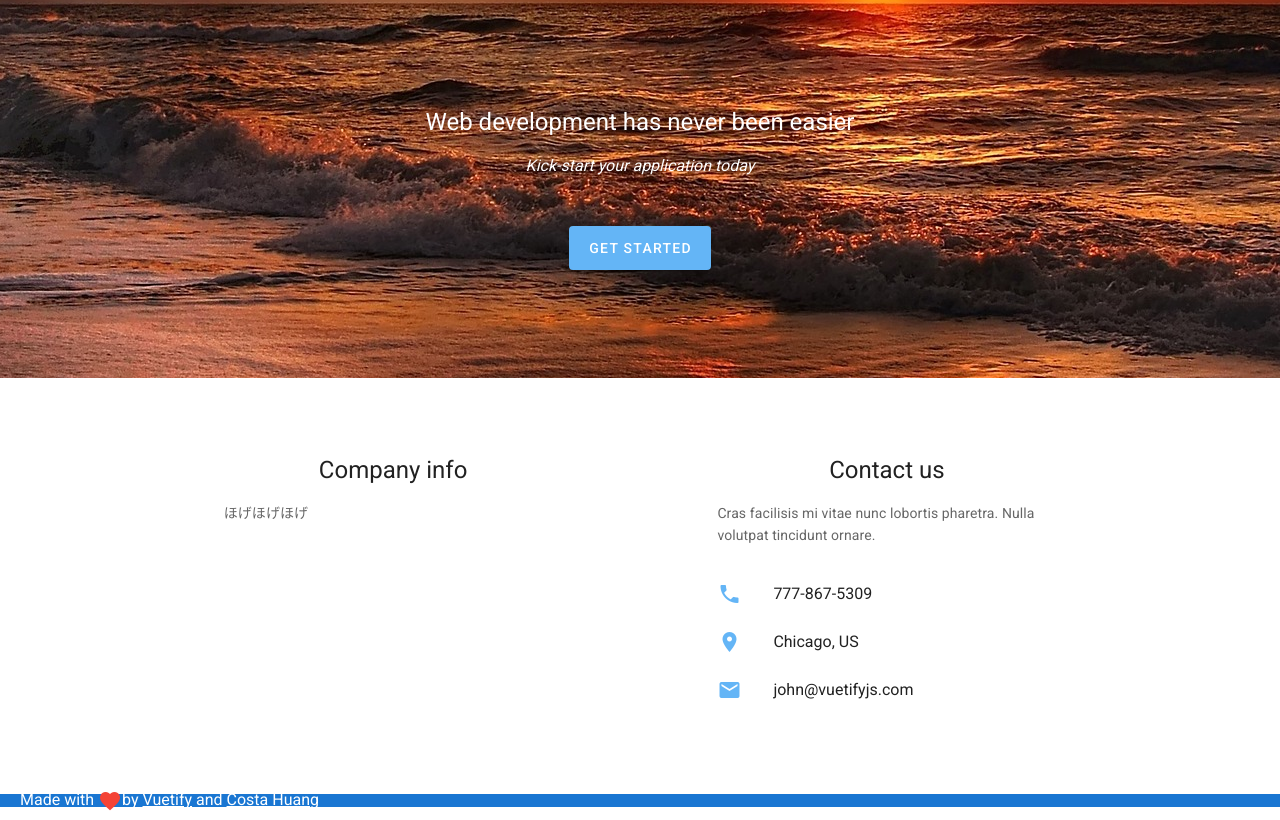
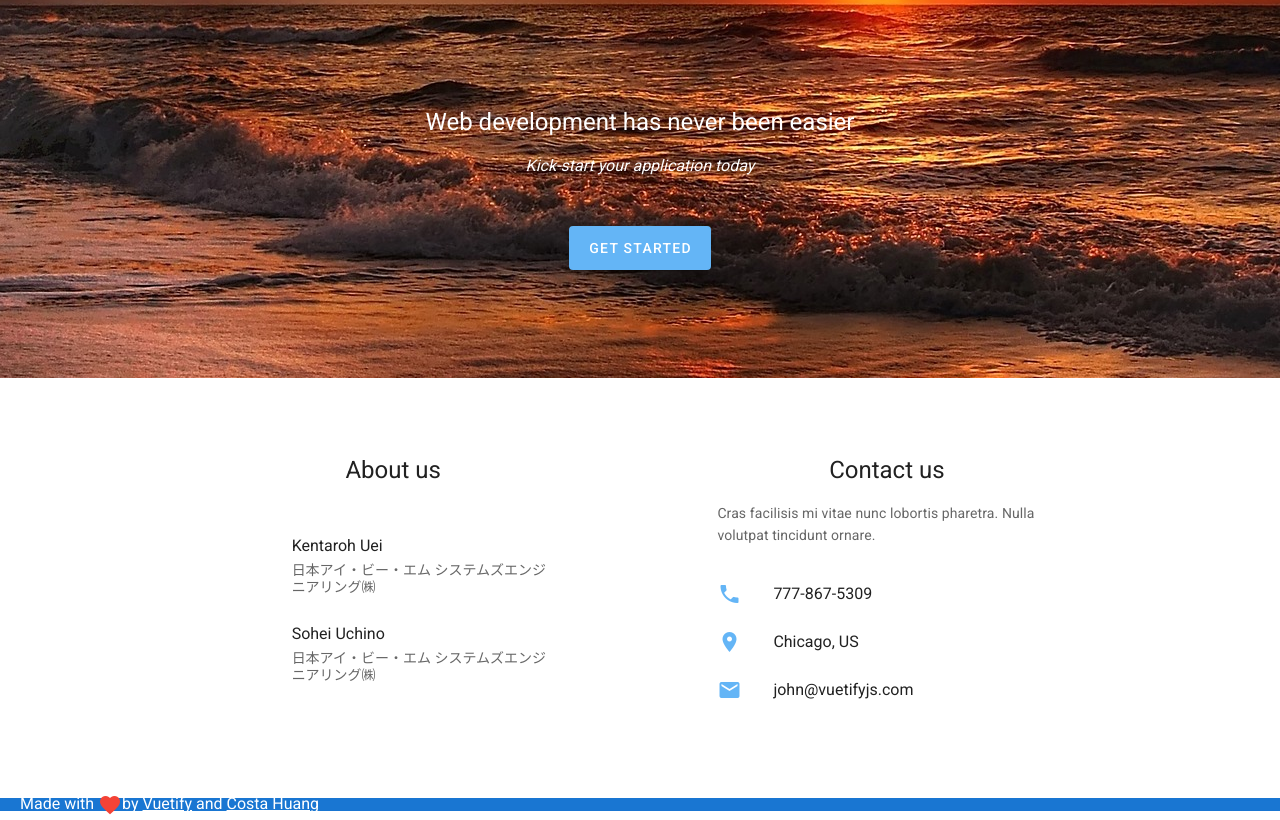
Before and after one commit to innovatty-home/top, a Vue app: page / in a window 1280 px wide. Shown: the part 1314-2134 px from the top of the page. Built offline with nearby package versions, Linux system fonts and the light colour scheme.

Commit message:
運営リスト作成

```diff
--- a/src/components/AboutUs.vue
+++ b/src/components/AboutUs.vue
@@ -2,9 +2,79 @@
   <v-flex xs12 sm4>
     <v-card flat class="transparent">
       <v-card-title primary-title class="layout justify-center">
-        <div class="headline">Company info</div>
+        <div class="headline">About us</div>
       </v-card-title>
-      <v-card-text>ほげほげほげ</v-card-text>
+      <v-flex xs12 sm12>
+        <v-card
+          flat
+          max-width="650"
+          max-height="200"
+          class="mx-auto"
+          style="overflow: scroll"
+        >
+          <v-list three-line>
+            <template v-for="item in items">
+              <v-list-item :key="item.name">
+                <v-list-item-avatar>
+                  <v-img :src="item.avatar"></v-img>
+                </v-list-item-avatar>
+
+                <v-list-item-content>
+                  <v-list-item-title v-html="item.name"></v-list-item-title>
+                  <v-list-item-subtitle
+                    v-html="item.company"
+                  ></v-list-item-subtitle>
+                </v-list-item-content>
+              </v-list-item>
+            </template>
+          </v-list>
+        </v-card>
+      </v-flex>
     </v-card>
   </v-flex>
 </template>
+
+<script>
+export default {
+  data: () => ({
+    items: [
+      {
+        avatar: require('@/assets/profile/uei.png'),
+        name: 'Kentaroh Uei',
+        company: '日本アイ・ビー・エム システムズエンジニアリング㈱'
+      },
+      {
+        avatar: require('@/assets/profile/uchino.png'),
+        name: 'Sohei Uchino',
+        company: '日本アイ・ビー・エム システムズエンジニアリング㈱'
+      },
+      {
+        avatar: require('@/assets/profile/sagawa.png'),
+        name: 'Junki Sagawa',
+        company: '日本アイ・ビー・エム システムズエンジニアリング㈱'
+      },
+      {
+        avatar: require('@/assets/profile/kitamura.png'),
+        name: 'Hiromichi Kitamura',
+        company: '日本アイ・ビー・エム システムズエンジニアリング㈱'
+      },
+      {
+        avatar: require('@/assets/profile/hanzawa.png'),
+        name: 'Genki Hanzawa',
+        company: '日本アイ・ビー・エム システムズエンジニアリング㈱'
+      },
+      {
+        avatar: require('@/assets/profile/fujikawa.png'),
+        name: 'Yuji Fujikawa',
+        company: '日本アイ・ビー・エム ソリューションサービス㈱'
+      },
+
+      {
+        avatar: require('@/assets/profile/nakamura.png'),
+        name: 'Meri Nakamura',
+        company: '日本アイ・ビー・エム㈱'
+      }
+    ]
+  })
+}
+</script>
```
